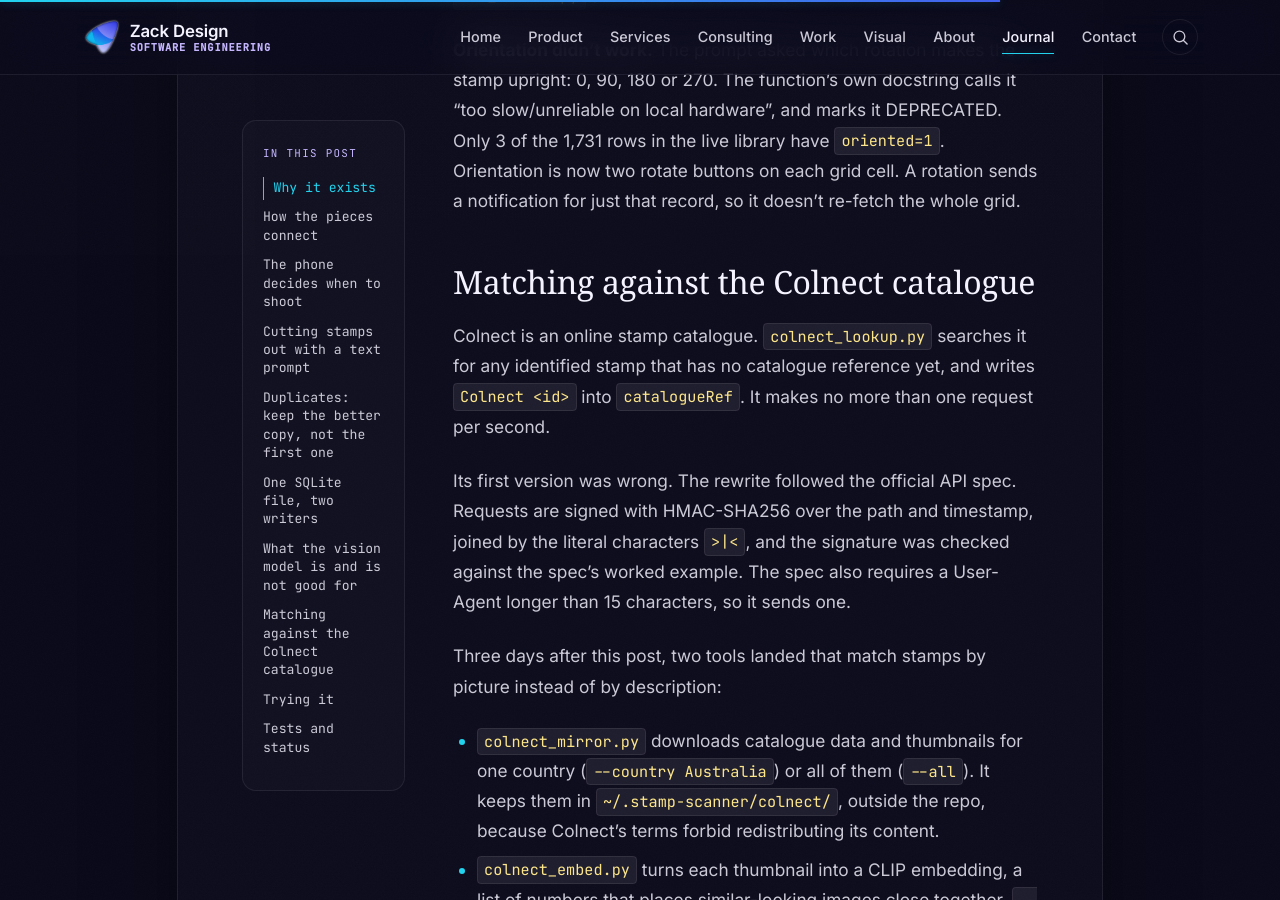
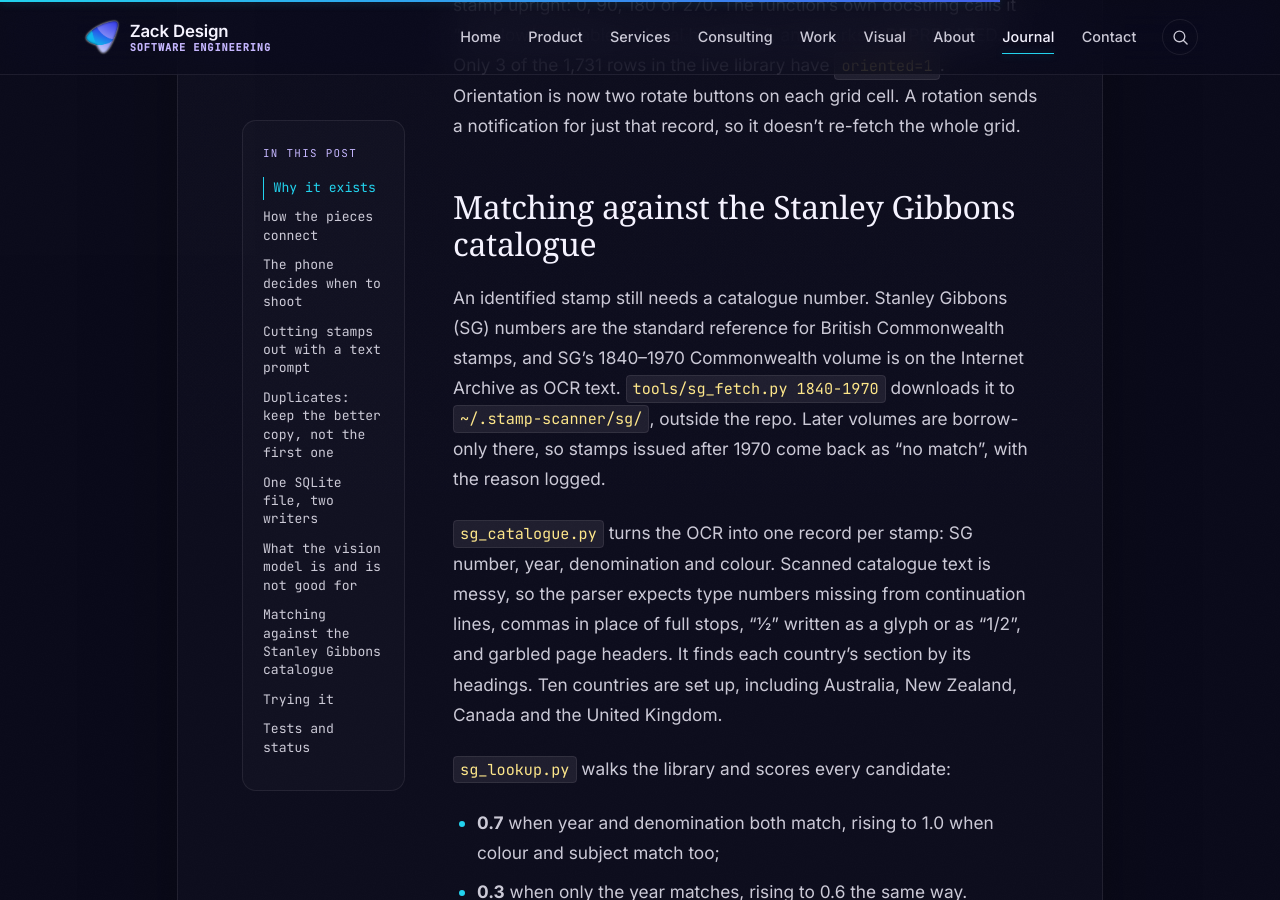
Before and after one commit to zackdesign/zackdesign.github.io, a Jekyll site: the page built from _posts/2026-4-16-stamp-scanner.md, in a window 1280 px wide and 900 px high, scrolled down 8633 px. Built offline with Jekyll 4.4.1, drawn with Linux system fonts in a browser that asks for light colours; some web fonts are replaced; some of the changed text lies outside the part shown.

Commit message:
stamp-scanner and audio-recut posts: describe the code as now published
stamp-scanner: Stanley Gibbons catalogue matching replaces the Colnect
section; Python test suite and SG commands added. audio-recut: overrides and
WAV output are now in the published script. Both describe the current code
rather than its history; CLAUDE.md records that rule.

Co-Authored-By: Claude Opus 5.5 <noreply@anthropic.com>
Claude-Session: https://claude.ai/code/session_01UdycNh1rWJTNXUb3Ya9o6R

````diff
--- a/_posts/2026-4-16-stamp-scanner.md
+++ b/_posts/2026-4-16-stamp-scanner.md
@@ -26,7 +26,7 @@ This post covers:
 - duplicate detection that keeps the better copy rather than the first one, and white balance that samples the stamp's own border;
 - one SQLite file with two writers;
 - what the vision model is and is not good for: the Ollama settings that return nothing, and the orientation model abandoned in favour of two buttons;
-- the Colnect catalogue lookup, and a local image search added since;
+- matching stamps to Stanley Gibbons catalogue numbers;
 - how to run it, and the tests.
 
 <!-- more -->
@@ -54,14 +54,12 @@ iPhone (ios-app/)                    Mac (mac-app/)                 Python (tool
                                      │ SwiftUI library UI │◀──GRDB──│ library.sqlite      │
                                      │ grid · detail      │         │ (~/Library/App Sup) │
                                      │ rotate · identify  │         └──────────▲──────────┘
-                                     │ colnect lookup     │                    │ writes
-                                     └────────────────────┘                    │
+                                     └────────────────────┘                    │ writes
                                                 │ spawns                       │
                                                 ▼                              │
                                      ┌────────────────────┐                    │
-                                     │ orientation_worker │───── Ollama ───────┤
-                                     │   (Qwen3-VL)       │                    │
-                                     │ colnect_lookup.py  │───── HTTP ─────────┘
+                                     │ orientation_worker │───── Ollama ───────┘
+                                     │   (Qwen3-VL)       │
                                      └────────────────────┘
 ```
 
@@ -165,18 +163,23 @@ Two Ollama behaviours cost time and are noted in the code. Qwen3-VL returns noth
 
 **Orientation didn't work.** The prompt asked which rotation makes the stamp upright: 0, 90, 180 or 270. The function's own docstring calls it "too slow/unreliable on local hardware", and marks it DEPRECATED. Only 3 of the 1,731 rows in the live library have `oriented=1`. Orientation is now two rotate buttons on each grid cell. A rotation sends a notification for just that record, so it doesn't re-fetch the whole grid.
 
-## Matching against the Colnect catalogue
+## Matching against the Stanley Gibbons catalogue
 
-Colnect is an online stamp catalogue. `colnect_lookup.py` searches it for any identified stamp that has no catalogue reference yet, and writes `Colnect <id>` into `catalogueRef`. It makes no more than one request per second.
+An identified stamp still needs a catalogue number. Stanley Gibbons (SG) numbers are the standard reference for British Commonwealth stamps, and SG's 1840–1970 Commonwealth volume is on the Internet Archive as OCR text. `tools/sg_fetch.py 1840-1970` downloads it to `~/.stamp-scanner/sg/`, outside the repo. Later volumes are borrow-only there, so stamps issued after 1970 come back as "no match", with the reason logged.
 
-Its first version was wrong. The rewrite followed the official API spec. Requests are signed with HMAC-SHA256 over the path and timestamp, joined by the literal characters `>|<`, and the signature was checked against the spec's worked example. The spec also requires a User-Agent longer than 15 characters, so it sends one.
+`sg_catalogue.py` turns the OCR into one record per stamp: SG number, year, denomination and colour. Scanned catalogue text is messy, so the parser expects type numbers missing from continuation lines, commas in place of full stops, "½" written as a glyph or as "1/2", and garbled page headers. It finds each country's section by its headings. Ten countries are set up, including Australia, New Zealand, Canada and the United Kingdom.
 
-Three days after this post, two tools landed that match stamps by picture instead of by description:
+`sg_lookup.py` walks the library and scores every candidate:
 
-- `colnect_mirror.py` downloads catalogue data and thumbnails for one country (`--country Australia`) or all of them (`--all`). It keeps them in `~/.stamp-scanner/colnect/`, outside the repo, because Colnect's terms forbid redistributing its content.
-- `colnect_embed.py` turns each thumbnail into a CLIP embedding, a list of numbers that places similar-looking images close together. `--query <crop.png>` then finds the nearest catalogue stamps to a scanned crop.
+- **0.7** when year and denomination both match, rising to 1.0 when colour and subject match too;
+- **0.3** when only the year matches, rising to 0.6 the same way.
 
-The commit puts Australia, about 20,000 stamps, at roughly 30 minutes of setup, then under 10 ms per lookup. For now these run from the command line; the Mac app doesn't call them yet.
+The best match goes into `catalogueRef` if it scores at least 0.7. `--min-score` changes that bar, and `--dry-run` reports without writing.
+
+Two checks run before matching, because the vision model makes predictable mistakes:
+
+- `vlm_correct.py` spots a denomination that couldn't exist in that year, such as cents on an Australian stamp before decimal currency in 1966, and adds the era-correct alternatives to try. It never overwrites what the model said.
+- `sanity.py` flags implausible identifications for review. It only rejects impossible ones, such as a year before the country issued stamps.
 
 ## Trying it
 
@@ -187,10 +190,13 @@ git clone https://github.com/isaacrowntree/stamp-scanner && cd stamp-scanner
 python3 -m venv .venv
 .venv/bin/pip install ultralytics pillow numpy torch scipy opencv-python \
                      huggingface_hub pillow-heif imagehash requests
-cp .env.example .env.local      # add HF_TOKEN, and COLNECT_API_KEY if you have one
+cp .env.example .env.local      # add your HF_TOKEN
 ollama pull qwen3-vl
 ./run.sh download               # fetches sam3.pt (3.4 GB)
 ./run.sh                        # launches the Mac app; the SAM worker starts with it
+
+.venv/bin/python tools/sg_fetch.py 1840-1970   # optional: the SG catalogue text
+.venv/bin/python tools/sg_lookup.py --dry-run  # match identified stamps to SG numbers
 ```
 
 For the iPhone app, run `xcodegen` in `ios-app/` and open the generated project. `./run.sh stop` kills leftover workers.
@@ -198,13 +204,14 @@ For the iPhone app, run `xcodegen` in `ios-app/` and open the generated project.
 ## Tests and status
 
 ```bash
-cd mac-app && swift test                    # 12 XCTest cases
+cd mac-app && swift test                    # Mac app unit tests
+python -m unittest discover tools/tests     # SG parser, matcher and checks
 ./tools/run_fixture_pipeline.sh             # SAM on the bundled fixtures
 ./tools/run_fixture_pipeline.sh --identify  # plus Qwen3-VL identification (slow)
 ```
 
-The XCTest cases cover the pairing code, the issue detector and the schema round-trip. The fixture script runs the 12 bundled JPEG and PNG images through the real worker against a scratch database, including a selfie as a negative control.
+The Swift tests cover the pairing code, the issue detector and the schema round-trip. The Python tests run the SG parser against short catalogue excerpts, and cover the matcher, the denomination corrections, the sanity checks and the database migration. The fixture script runs the bundled JPEG and PNG images through the real worker against a scratch database, including a selfie as a negative control.
 
-Two launcher fixes came from real failures. The worker writes a heartbeat between files, because the launcher used to kill it during back-to-back jobs. And `run.sh` kills stale workers on start, because a survivor from an earlier session runs old code and races the new worker for the inbox.
+The worker writes a heartbeat between files, so the launcher doesn't mistake a long run of back-to-back jobs for a hang. `run.sh` kills stale workers on start, so a survivor from an earlier session can't race the new worker for the inbox.
 
 Full architecture and build notes are in the [README](https://github.com/isaacrowntree/stamp-scanner). If you have a collection that deserves better than a spreadsheet, this is a working start.
````
Also changed, not shown: CLAUDE.md (+1 -1 lines), _posts/2026-3-13-audio-analysis-and-recut.md (+8 -8 lines).
